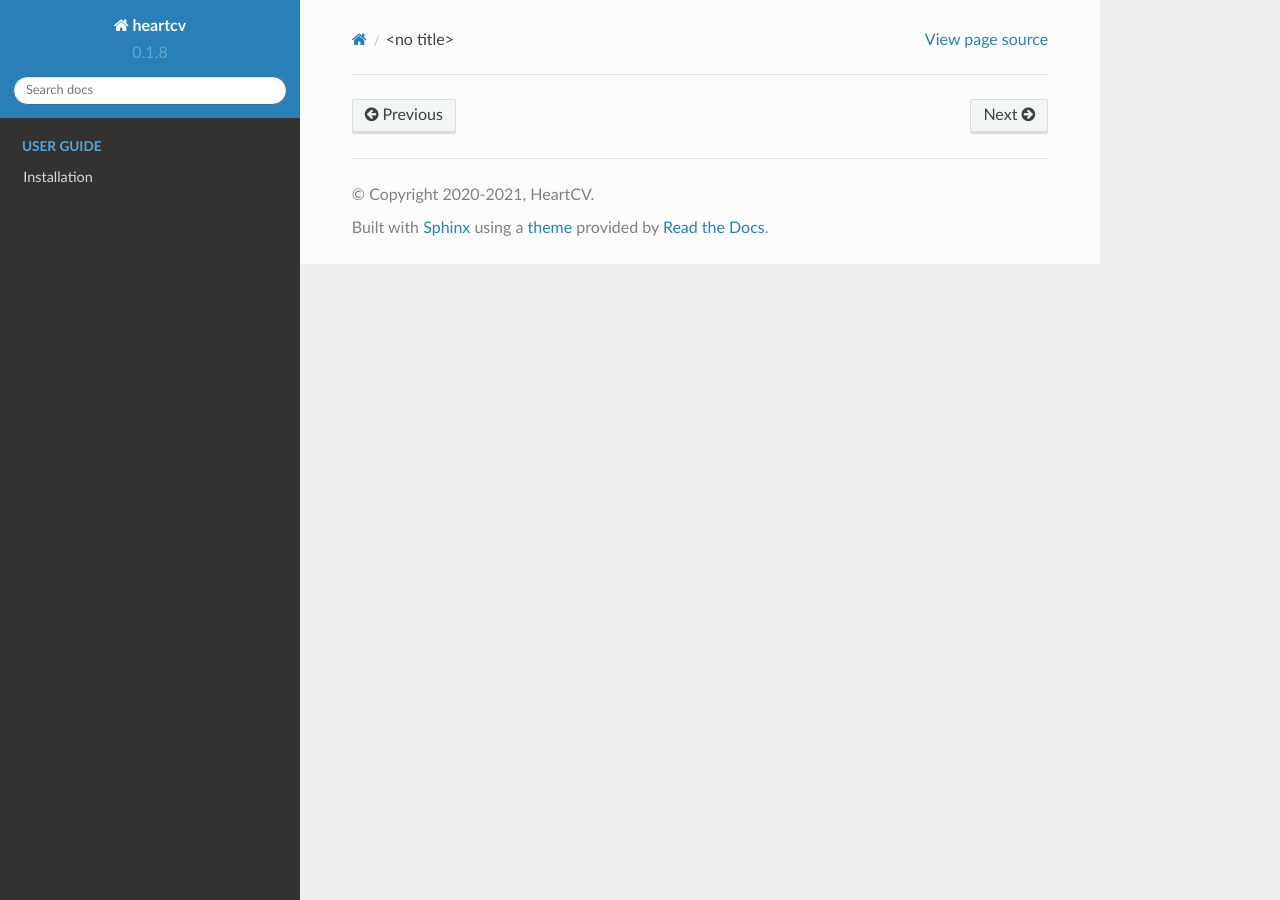
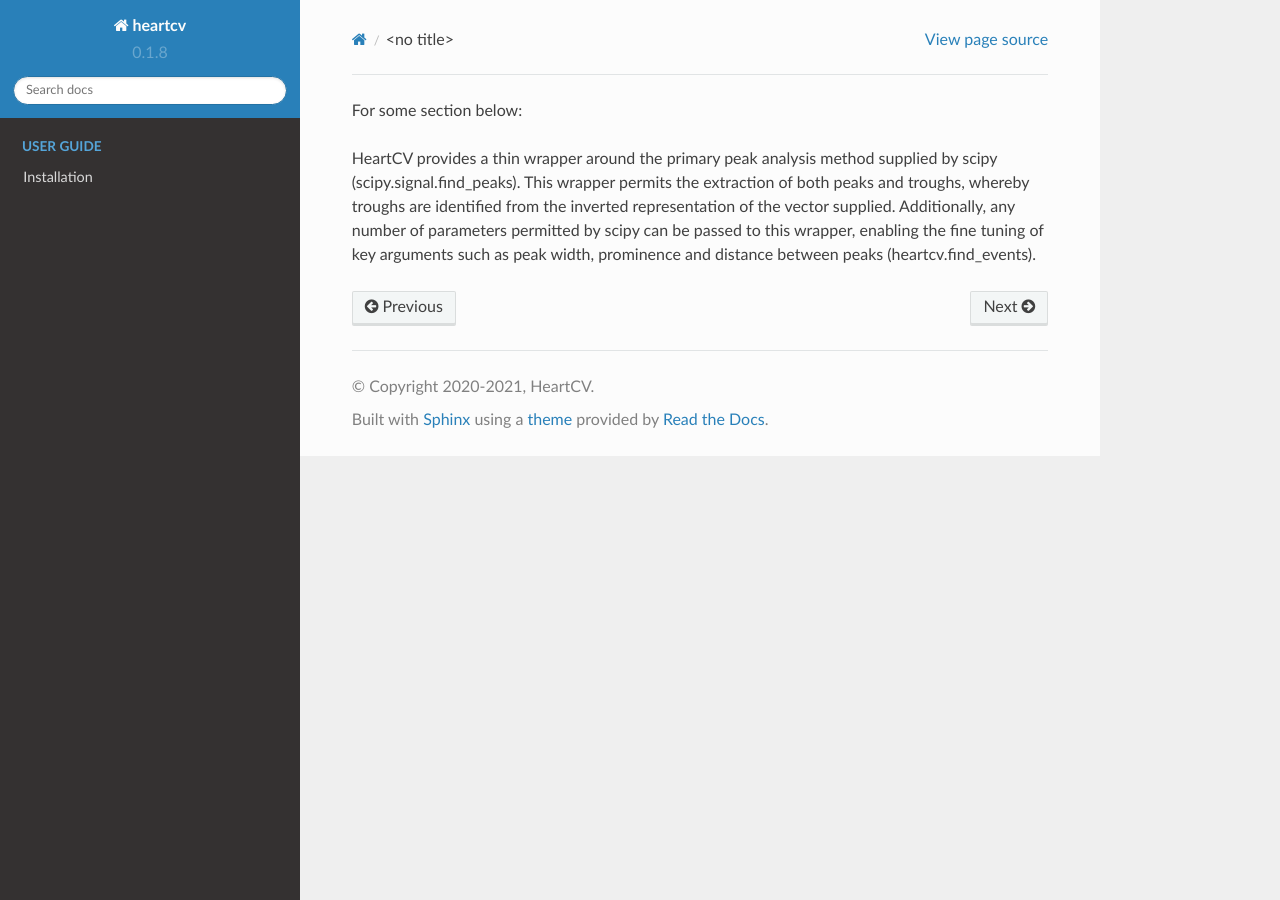
Before and after one commit to EmbryoPhenomics/heartcv, a Sphinx documentation site: the page built from docs/quantification.rst, in a window 1280 px wide. Built offline with Sphinx 7.4.7 and the Read the Docs theme 2.0.0, drawn with Linux system fonts in a browser that asks for light colours; pages that are not in the unit, such as notebooks, are missing from menus.

Commit message:
Add notes.

```diff
--- a/docs/quantification.rst
+++ b/docs/quantification.rst
@@ -1 +1,6 @@
 .. _quantification:
+
+
+For some section below:
+
+HeartCV provides a thin wrapper around the primary peak analysis method supplied by scipy (scipy.signal.find_peaks). This wrapper permits the extraction of both peaks and troughs, whereby troughs are identified from the inverted representation of the vector supplied. Additionally, any number of parameters permitted by scipy can be passed to this wrapper, enabling the fine tuning of key arguments such as peak width, prominence and distance between peaks (heartcv.find_events).
```
